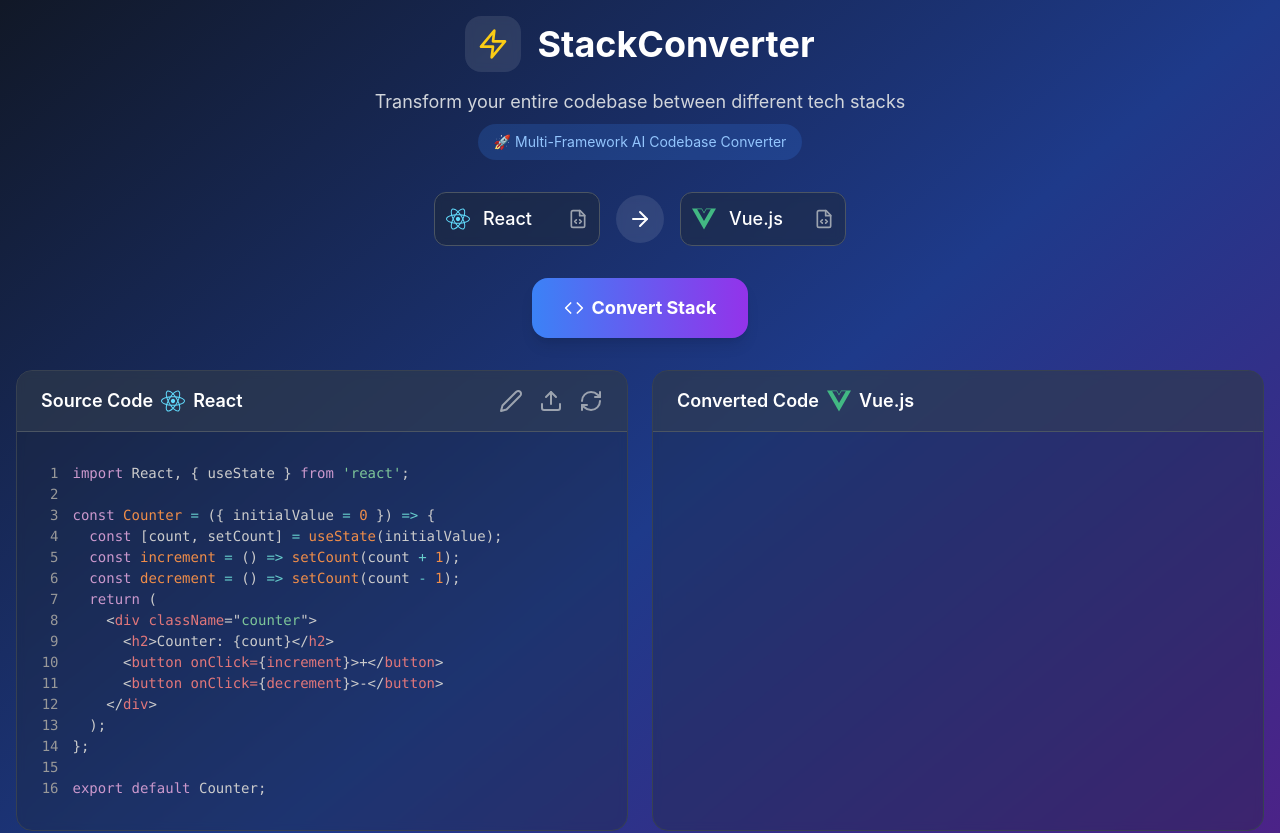
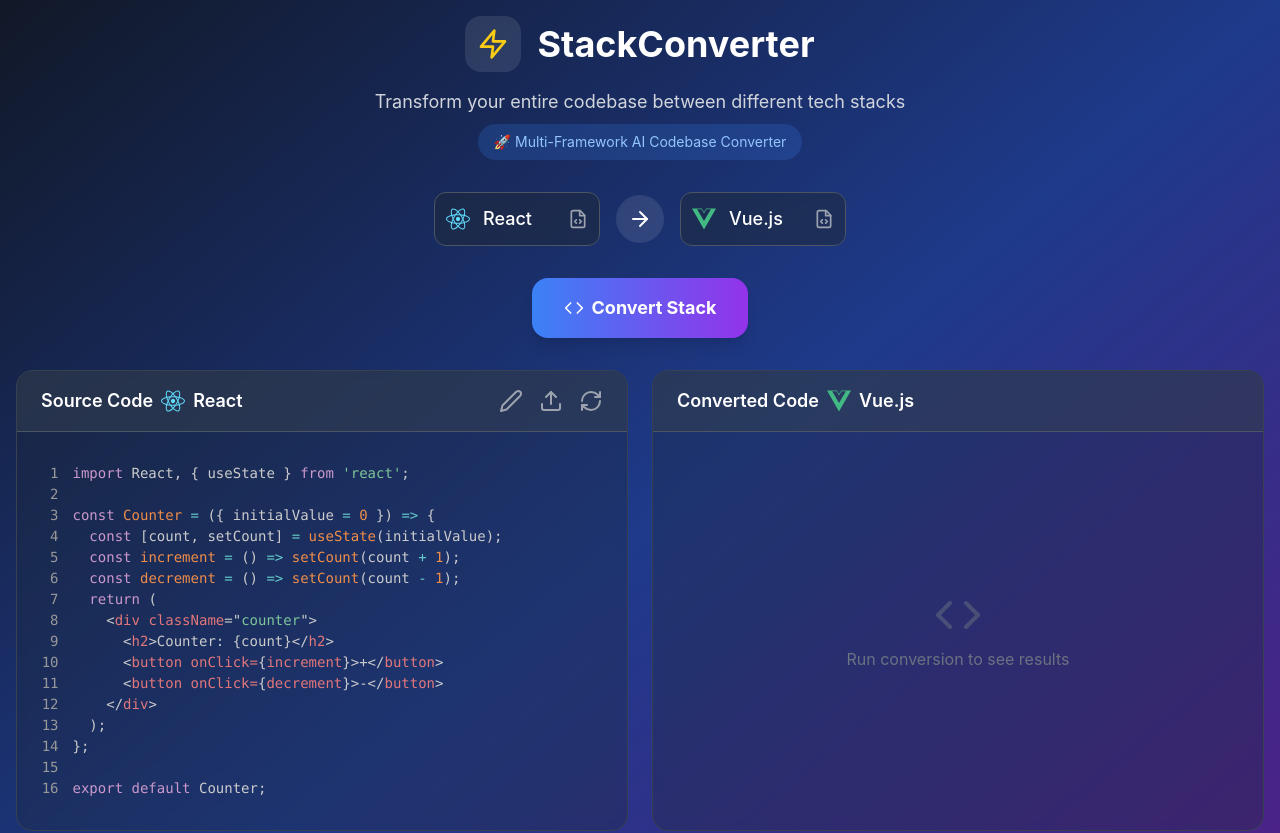
Before and after one commit to amir0ff/stackconverter, a React (Vite) app in the folder frontend/: page / in a window 1280 px wide. Shown: the top 833 px of the page. Built offline with nearby package versions, Linux system fonts and the light colour scheme.

Commit message:
fix(frontend): restore empty state overlay for code panel when no code is present

```diff
--- a/frontend/src/components/ui/CodePanel.tsx
+++ b/frontend/src/components/ui/CodePanel.tsx
@@ -15,6 +15,9 @@ interface CodePanelPropsWithTooltips extends CodePanelProps {
   isEditable?: boolean;
   uploadDisabled?: boolean;
   disableEdit?: boolean; // NEW PROP
+  showEmptyState?: boolean;
+  emptyStateMessage?: string;
+  emptyStateIcon?: React.ReactNode;
 }
 
 const CodePanel: React.FC<CodePanelPropsWithTooltips> = ({
@@ -33,7 +36,9 @@ const CodePanel: React.FC<CodePanelPropsWithTooltips> = ({
   isUploading = false,
   fileInputRef,
   onFileChange,
+  showEmptyState = false,
   emptyStateMessage = 'Run conversion to see results',
+  emptyStateIcon = <Code className="h-12 w-12 mx-auto mb-2 opacity-50" />,
   uploadTooltipProps = {},
   resetTooltipProps = {},
   editTooltipProps = {},
@@ -276,6 +281,14 @@ const CodePanel: React.FC<CodePanelPropsWithTooltips> = ({
                 {code}
               </SyntaxHighlighter>
             )}
+            {showEmptyState && !code && (
+              <div className="absolute inset-0 h-full w-full flex items-center justify-center text-gray-500 pointer-events-none">
+                <div className="text-center">
+                  {emptyStateIcon}
+                  <p>{emptyStateMessage}</p>
+                </div>
+              </div>
+            )}
           </>
         )}
       </div>
```
